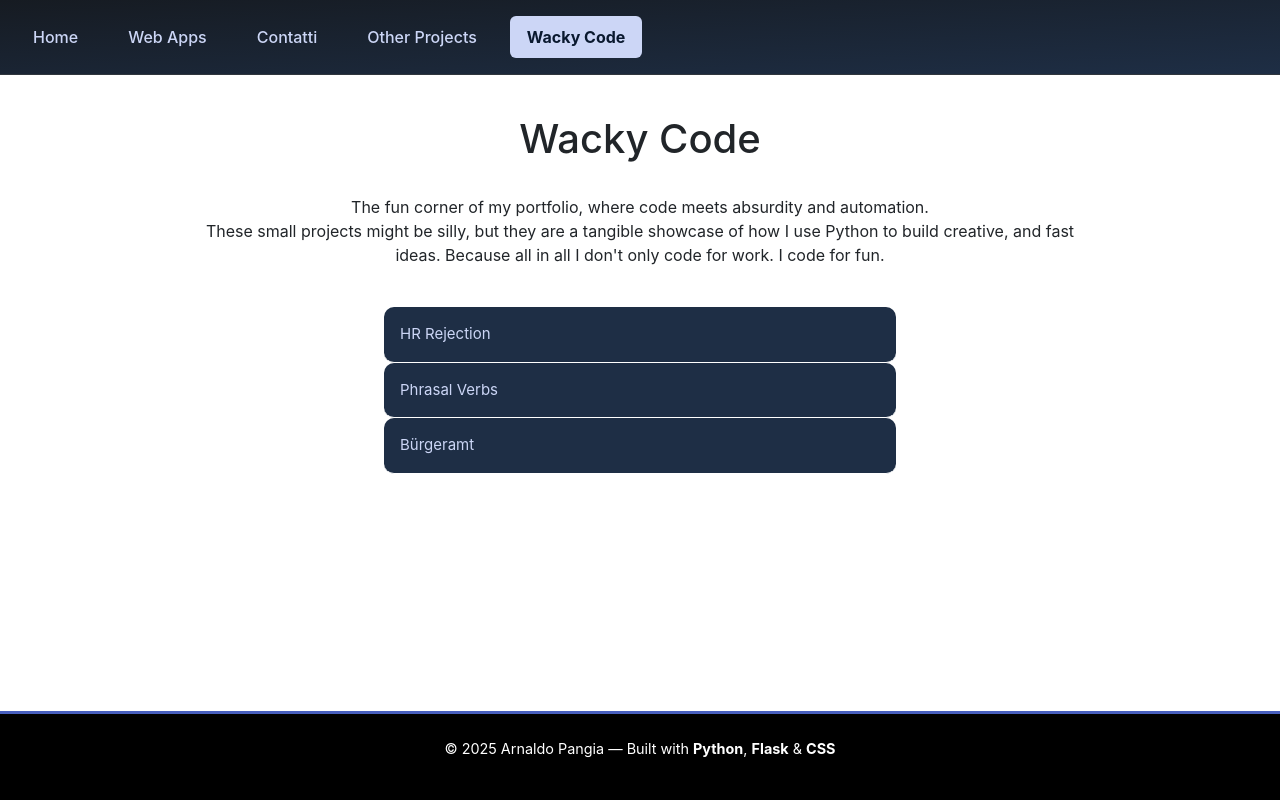
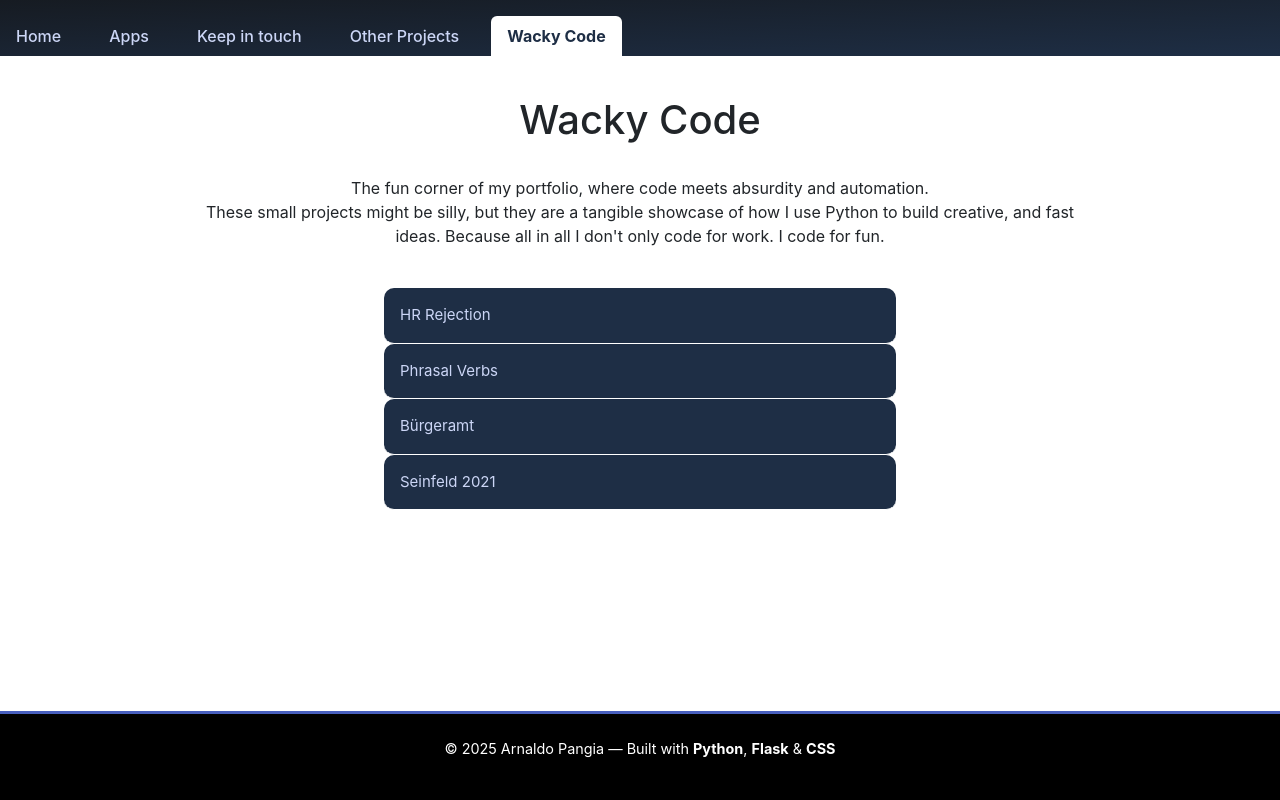
Before and after one commit to paranoid-gland/PythonSitar, a Flask app: page /wacky in a window 1280 px wide. Run offline with Flask 3, Linux system fonts and the light colour scheme; some libraries are stand-ins or nearby versions.

Commit message:
removed buggy menu animation, fixed weird menu bar resizing due to padding and experimented a new way to show selected page. It doesn't look well in the mobile version, might revert it in the newer releases.

```diff
--- a/static/css/components.css
+++ b/static/css/components.css
@@ -1,14 +1,13 @@
-.nav-scroll {
-  /* background-color: #161b22; */
+.nav-bar {
     background-image: linear-gradient(to bottom right, #161b22, #1e2e45);
-  border-bottom: 1px solid #30363d;
-  padding: 1rem;
+    padding-top: 1rem;
+    height: 56px;
   }
 
   .nav-container {
     display: flex;
     justify-content: space-between;
-  align-items: center;
+    align-items:center;
   }
 
   .logo {
@@ -37,23 +36,22 @@
     color: #ccd6f6;
     text-decoration: none;
     padding: 0.5rem 1rem;
-  border-radius: 6px;
+    border-radius: 6px 6px 0px 0px;
     font-weight: 500;
-  transition: background 0.2s ease, color 0.2s ease, border 0.2s ease;
-  border: 1px solid transparent;
+    transition: background 0.2s ease, color 0.2s ease;
   }
 
   .nav-links a:hover {
-  border: 1px solid #ccd6f6;
+    background-color: #3e414d;
   }
 
   .nav-links a.active {
-  background-color: #ccd6f6;
-  color: #0a192f;
+    background-color: white;
+    color: #1e2e45;
     font-weight: bold;
   }
 
-/* Mobile section  */
+
       @media (max-width: 768px) {
     .nav-links {
       background-color:rgba(22, 27, 34, 0.8);
@@ -62,7 +60,7 @@
       -webkit-backdrop-filter: blur(10px);
       width: 100%;
       position: absolute;
-    top: 70px;
+      top: 56px;
       right: 0;
       flex-direction: column;
       align-items: center;
@@ -73,8 +71,8 @@
       opacity: 0;
       overflow: hidden;
       pointer-events: none;
-    transform: translateY(-10px);
-    transition: opacity 0.2s ease, transform 0.3s ease-in-out;
+      /* transform: translateY(-10px);
+      transition: opacity 0.2s ease, transform 0.3s ease-in-out; */
     }
 
     .nav-links.show {
@@ -90,6 +88,6 @@
     }
 
     .nav-container {
-    /* position: relative; */
+      position: relative;
     }
   }
--- a/templates/base.html
+++ b/templates/base.html
@@ -23,15 +23,15 @@
 </script>
 
 {% set path = request.path %}
-<nav class="nav-scroll">
+<nav class="nav-bar">
   <div class="nav-container">
     <button class="hamburger" onclick="toggleMenu()">☰</button>
   </div>
 
   <div id="nav-links" class="nav-links">
     <a href="{{ url_for('index') }}" class="{% if path == '/' %}active{% endif %}">Home</a>
-    <a href="{{ url_for('webapps') }}" class="{% if path == '/webapps' %}active{% endif %}">Web Apps</a>
-    <a href="{{ url_for('contact') }}" class="{% if path == '/contact' %}active{% endif %}">Contatti</a>
+    <a href="{{ url_for('webapps') }}" class="{% if path == '/webapps' %}active{% endif %}">Apps</a>
+    <a href="{{ url_for('contact') }}" class="{% if path == '/contact' %}active{% endif %}">Keep in touch</a>
     <a href="{{ url_for('other') }}" class="{% if path == '/other' %}active{% endif %}">Other Projects</a>
     <a href="{{ url_for('wacky') }}" class="{% if path == '/wacky' %}active{% endif %}">Wacky Code</a>
   </div>
--- a/templates/wacky.html
+++ b/templates/wacky.html
@@ -128,6 +128,16 @@ Because all in all I don't only code for work. I code for fun. </p>
 </a>
 </div>
 
+<button class="accordion">Seinfeld 2021</button>
+<div class="panel">
+  <p> If Seinfeld took place in 2021 </p>
+<a href="{{ url_for('seinfeld_opening') }}">
+  <button type="button" class="btn btn-secondary">
+    A button about nothing
+  </button>
+</a>
+</div>
+
 <style>.accordion{
   display: flex;
   flex-direction: column;
```
Lines whose indentation alone changed are shown as unchanged.
